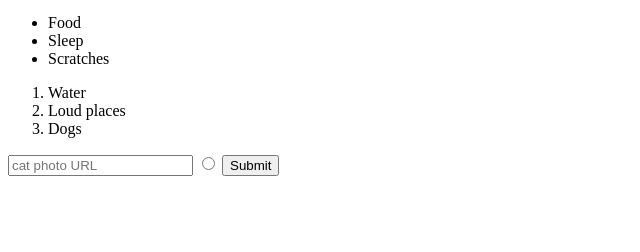
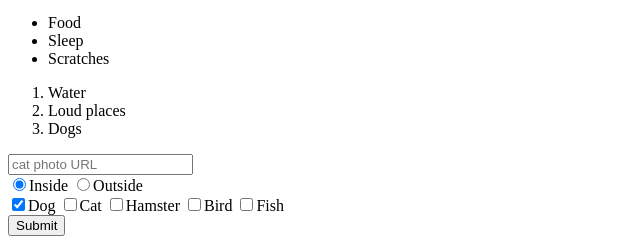
Before and after one commit to krehicbenjamin/Day09, a plain HTML site: page ex17/src/index.html in a window 1280 px wide. Shown: the part 711-963 px from the top of the page, without its empty margins (0-640 px from the left). Before the commit the page ends 903 px from the top, so only its background shows below. Drawn offline with Linux system fonts and the light colour scheme.

Commit message:
17th task

```diff
--- a/ex17/src/index.html
+++ b/ex17/src/index.html
@@ -22,9 +22,32 @@
   </ol>
   <form action="/submit-cat-photo">
     <input type="text" placeholder="cat photo URL" required/>
-    <input type="radio" name="gender" value="male">
-    <radio></radio>
-    <button type="submit">Submit</button>
+    <div>
+        <label for="inside">
+            <input id="inside" type="radio" name="inside-outside" value="Inside" checked>Inside
+        </label>
+        <label for="outside">
+            <input id="outside" type="radio" name="inside-outside" value="Outside">Outside
+        </label>
+    </div>
+     <div>
+        <label>
+            <input id="dog" type="checkbox" name="favorite-pet" value="Dog" checked>Dog
+        </label>
+        <label>
+            <input id="cat" type="checkbox" name="favorite-pet" value="Cat">Cat
+        </label>
+        <label>
+            <input id="hamster" type="checkbox" name="favorite-pet" value="Hamster">Hamster
+        </label>
+        <label>
+            <input id="bird" type="checkbox" name="favorite-pet" value="Bird">Bird
+        </label>
+        <label>
+            <input id="fish" type="checkbox" name="favorite-pet" value="Fish">Fish
+        </label>
+    </div>
+     <button type="submit">Submit</button>
   </form>
 </main>
 <!--A popup message comes with the text "fill out this field"-->
```
